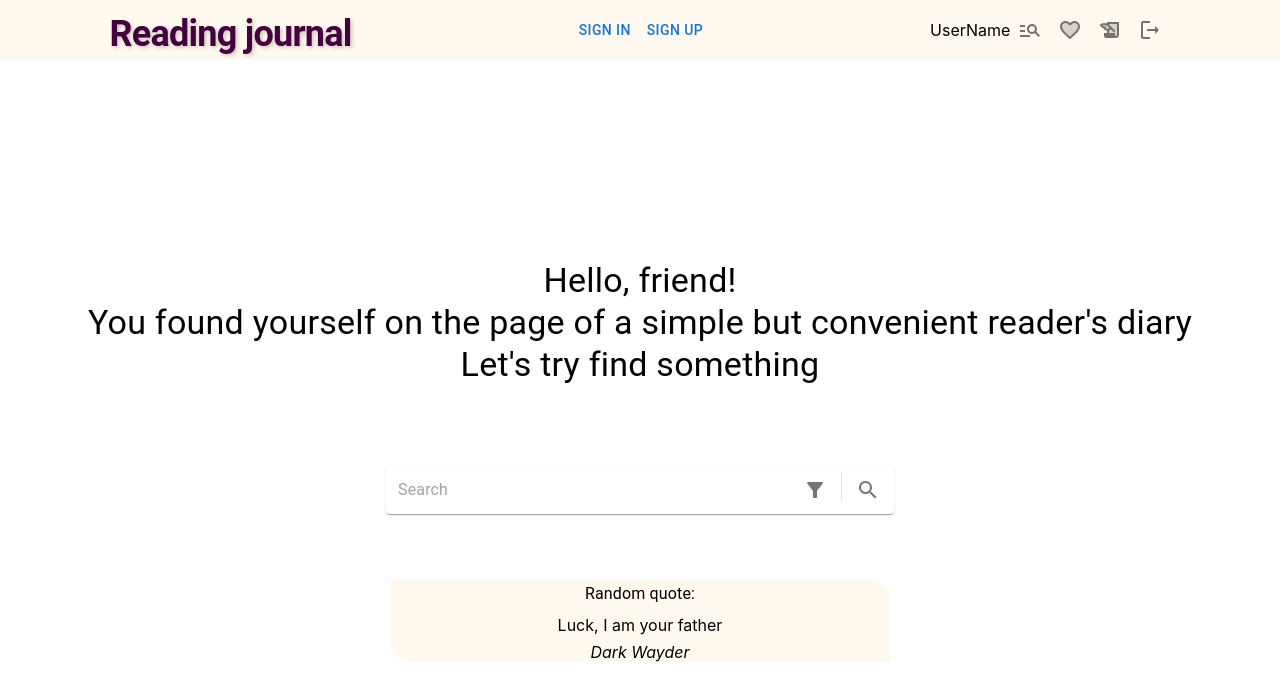
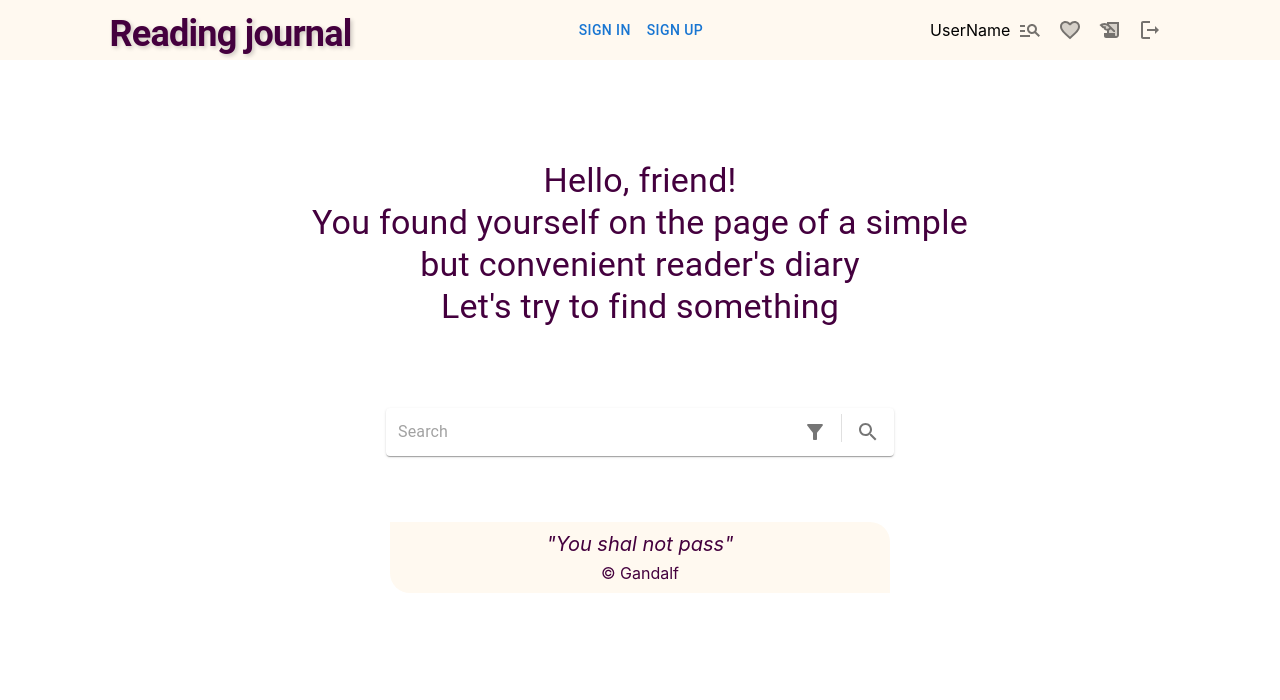
Before and after one commit to liberlunum/reading-journal, a React (Create React App) app: page / in a window 1280 px wide. Shown: the top 700 px of the page. Built offline with nearby package versions, Linux system fonts and the light colour scheme; no server answers.

Commit message:
fix: change homePage

```diff
--- a/src/pages/HomePage/HomePage.module.css
+++ b/src/pages/HomePage/HomePage.module.css
@@ -4,8 +4,21 @@
   border-radius: 0 20px;
   display: grid;
   gap: 7px;
+  color: #44003e;
+  padding-block: 10px;
+  align-self: center;
 }
 
 .QuoteText {
   margin: 0;
+  font-style: italic;
+  font-size: 20px;
 }
+
+.QuoteAuthor {
+  font-style: normal;
+}
+
+.HelloText {
+  color: #44003e;
+}
--- a/src/pages/HomePage/HomePage.tsx
+++ b/src/pages/HomePage/HomePage.tsx
@@ -4,6 +4,7 @@ import style from './HomePage.module.css';
 import { Box } from '@mui/system';
 import Typography from '@mui/material/Typography';
 import { Skeleton } from '@mui/material';
+import { useSearchParams } from 'react-router-dom';
 
 interface IQuote {
   text: string;
@@ -11,8 +12,8 @@ interface IQuote {
 }
 
 const initialQuoteState = {
-  text: 'Luck, I am your father',
-  author: 'Dark Wayder',
+  text: 'You shal not pass',
+  author: 'Gandalf',
 };
 
 function getRandomNumber(max: number) {
@@ -22,6 +23,9 @@ function getRandomNumber(max: number) {
 function Home() {
   const [loading, setLoading] = useState<boolean>(false);
   const [quote, setQuote] = useState<IQuote>(initialQuoteState);
+  const [params, setParams] = useSearchParams();
+
+  const user = JSON.parse(localStorage.getItem('CurrentUser')!);
 
   async function fetchQuote() {
     try {
@@ -31,7 +35,7 @@ function Home() {
       const { text, author } = data[getRandomNumber(15)];
       setQuote({
         text,
-        author,
+        author: author.replace(', type.fit', ''),
       });
       setLoading(false);
     } catch (err) {
@@ -41,6 +45,7 @@ function Home() {
 
   useEffect(() => {
     fetchQuote();
+    setParams('');
   }, []);
 
   return (
@@ -50,25 +55,30 @@ function Home() {
         gap: '50px',
         placeItems: 'center',
         height: '100%',
-        marginBlockStart: '200px',
+        marginBlockStart: '100px',
       }}
     >
       <Box>
-        <Typography variant="h4">Hello, friend!</Typography>
-        <Typography variant="h4">
-          You found yourself on the page of a simple but convenient reader's
-          diary
+        <Typography variant="h4" className={style.HelloText}>
+          Hello, {user?.login || 'friend'}!
         </Typography>
-        <Typography variant="h4">Let's try find something</Typography>
+        {user || (
+          <Typography variant="h4" width={700} className={style.HelloText}>
+            You found yourself on the page of a simple but convenient reader's
+            diary
+          </Typography>
+        )}
+        <Typography variant="h4" className={style.HelloText}>
+          Let's try to find something
+        </Typography>
       </Box>
       <SearchInput />
       {loading ? (
         <Skeleton variant="rectangular" width={500} height={100} />
       ) : (
         <blockquote className={style.Quote}>
-          <Typography variant="subtitle1">Random quote:</Typography>
-          <p className={style.QuoteText}>{quote.text}</p>
-          <cite className={style.QuoteAuthor}>{quote.author}</cite>
+          <p className={style.QuoteText}>{`"${quote.text}"`}</p>
+          <cite className={style.QuoteAuthor}>© {quote.author}</cite>
         </blockquote>
       )}
     </Box>
```
